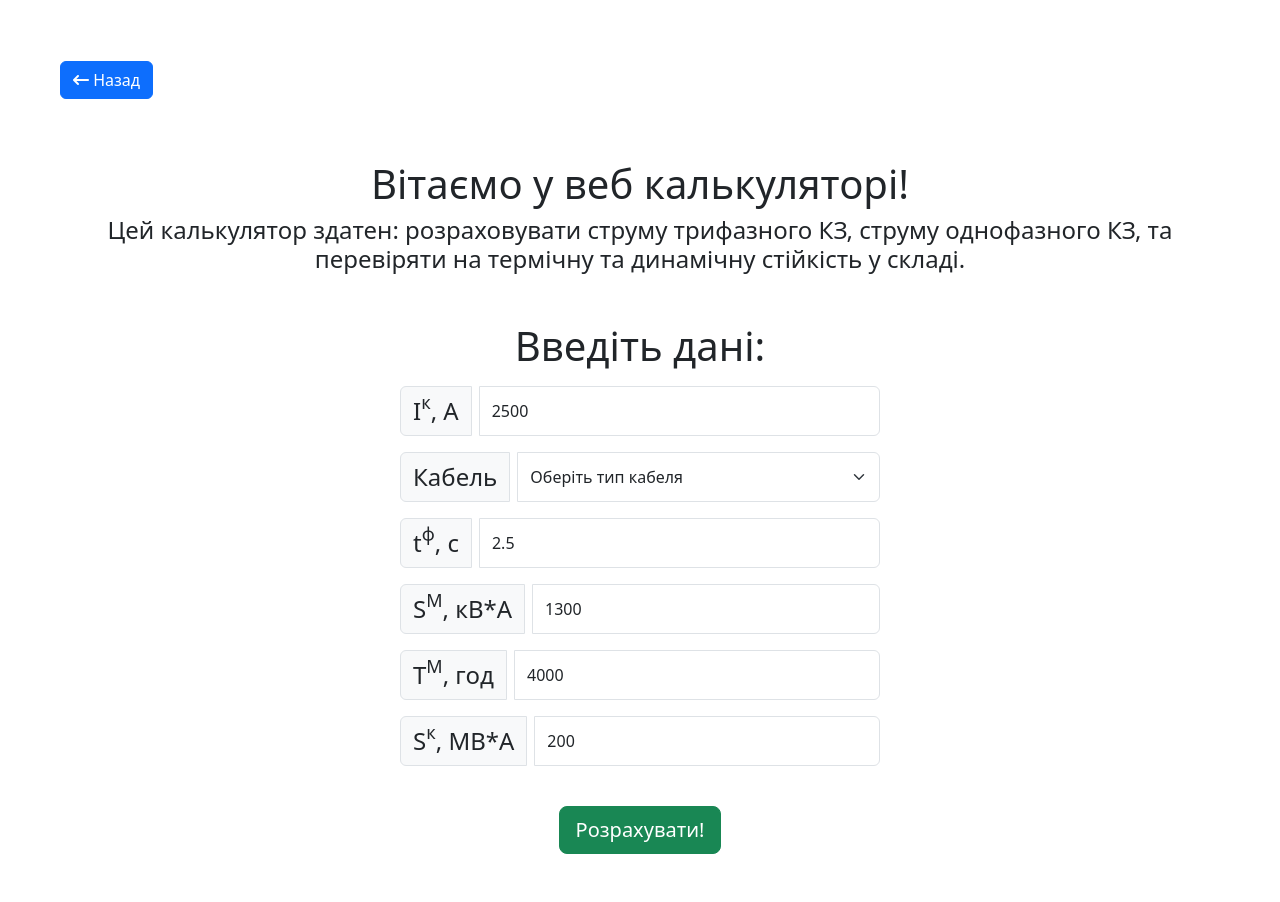
After one commit to youtipie18/Web-Programming-KPI, a Flask app: page /prac-4/task-1 in a window 1280 px wide. The commit adds this page. Run offline with Flask 3, Linux system fonts and the light colour scheme; some libraries are stand-ins or nearby versions.

Commit message:
Prac 4 finished

```diff
--- a/main.py
+++ b/main.py
@@ -378,6 +378,153 @@ def prac_3_task_1():
                            get_result_by_index=get_result_by_index)
 
 
+@app.route("/prac-4/task-1", methods=["GET", "POST"])
+def prac_4_task_1():
+    if request.method == "POST":
+        try:
+            # Отримання користувацього вводу
+            # Також заміняємо ',' на '.' для коректного переведення строки у float
+            cabel = int(request.form.get("cabel"))
+            Ik = float(request.form.get("Ik").replace(",", "."))
+            tf = float(request.form.get("tf").replace(",", "."))
+            Sm = float(request.form.get("Sm").replace(",", "."))
+            Tm = float(request.form.get("Tm").replace(",", "."))
+            Sk = float(request.form.get("Sk").replace(",", "."))
+
+            # 1
+            # Розрахунковий струм для нормального і післяаварійного режимів
+            Im = (Sm / 2) / (math.sqrt(3) * 10)
+            Im_pa = 2 * Im
+            # Отримуємо економічну густину струму
+            jek = get_jek(cabel, Tm)
+            # Рахуємо економічний переріз
+            sek = Im / jek
+            # Шукаємо мінімальний переріз
+            s_min = (Ik * math.sqrt(tf)) / 92
+            # На основі мінімального перерізу шукаємо кабель з потрібним перерізом
+            s = get_cross_section(s_min)
+
+            # 2
+            # Рауємо опори елементів
+            Xc = 10.5 ** 2 / Sk
+            Xt = (10.5 / 100) * (10.5 ** 2 / 6.3)
+            # Сумарний опір
+            Xe = Xc + Xt
+            # Початкове діюче значення струму трифазного КЗ
+            Ip0 = 10.5 / (math.sqrt(3) * Xe)
+
+            # 3
+            # Сталі дані, передані з підстанції
+            Rcn = 10.65
+            Xcn = 24.02
+            Rcmin = 34.88
+            Xcmin = 65.68
+            Uk_max = 11.1
+            Uvn = 115
+            Unn = 11
+            Snomt = 6.3
+
+            # Розрахуємо реактивний опір силового трансформатора
+            Xt = (Uk_max * Uvn ** 2) / (100 * Snomt)
+            # Розрахуємо опори на шинах 10 кВ в нормальному та мінімальному режимах,
+            # що приведені до напруги 110 кВ
+            Rsh = Rcn
+            Xsh = Xcn + Xt
+            Zsh = math.sqrt(Rsh ** 2 + Xsh ** 2)
+            Rshmin = Rcmin
+            Xshmin = Xcmin + Xt
+            Zshmin = math.sqrt(Rshmin ** 2 + Xshmin ** 2)
+            # Розраховуємо струми трифазного та двофазного КЗ на шинах 10 кВ
+            # в нормальному та мінімальному режимах, приведені до напруги 110 кВ
+            Ish_3 = (Uvn * 10 ** 3) / (math.sqrt(3) * Zsh)
+            Ish_2 = Ish_3 * math.sqrt(3) / 2
+            Ish_min_3 = (Uvn * 10 ** 3) / (math.sqrt(3) * Zshmin)
+            Ish_min_2 = Ish_min_3 * math.sqrt(3) / 2
+            # Розраховуємо коефіцієнт приведення для визначення дійсних струмів на шинах 10 кВ
+            kpr = Unn ** 2 / Uvn ** 2
+            # Розраховуємо опори на шинах 10 кВ в нормальному
+            # та мінімальному режимах і заносимо їх в карту вставок
+            Rshn = Rsh * kpr
+            Xshn = Xsh * kpr
+            Zshn = math.sqrt(Rshn ** 2 + Xshn ** 2)
+            Rshn_min = Rshmin * kpr
+            Xshn_min = Xshmin * kpr
+            Zshn_min = math.sqrt(Rshn_min ** 2 + Xshn_min ** 2)
+            # Розраховуємо дійсні струми трифазного та двофазного КЗ
+            # на шинах 10 кВ в нормальному та мінімальному режимах
+            Ishn_3 = (Unn * 10 ** 3) / (math.sqrt(3) * Zshn)
+            Ishn_2 = Ishn_3 * math.sqrt(3) / 2
+            Ishn_min_3 = (Unn * 10 ** 3) / (math.sqrt(3) * Zshn_min)
+            Ishn_min_2 = Ishn_min_3 * math.sqrt(3) / 2
+
+            # Розрахунок струмів короткого замикання відхідних ліній 10 кВ
+            # Сталі дані, передані з підстанції
+            R0 = 0.64
+            X0 = 0.363
+            # Знайдемо резистанси та реактанси відрізка з найбільшим опором,
+            # попередньо знайшовши його довжину
+            Il = 0.2 + 0.35 + 0.2 + 0.6 + 2 + 2.55 + 3.37 + 3.1
+            Rl = Il * R0
+            Xl = Il * X0
+            # Розрахуємо опори в нормальному та мінімальному режимах
+            Ren = Rl + Rshn
+            Xen = Xl + Xshn
+            Zen = math.sqrt(Ren ** 2 + Xen ** 2)
+            Ren_min = Rl + Rshn_min
+            Xen_min = Xl + Xshn_min
+            Zen_min = math.sqrt(Ren_min ** 2 + Xen_min ** 2)
+            # Розрахуємо струми трифазного і двофазного КЗ
+            # в нормальному та мінімальному режимах:
+            Iln_3 = (Unn * 10 ** 3) / (math.sqrt(3) * Zen)
+            Iln_2 = Iln_3 * math.sqrt(3) / 2
+            Iln_min_3 = (Unn * 10 ** 3) / (math.sqrt(3) * Zen_min)
+            Iln_min_2 = Iln_min_3 * math.sqrt(3) / 2
+
+            # Заносимо усі результати у список
+            results = {
+                "sek": round(sek, 2),
+                "s": s,
+                "Im": round(Im, 2),
+                "Im_pa": round(Im_pa, 2),
+                "Ip0": round(Ip0, 2),
+                "Ish_3": round(Ish_3, 2),
+                "Ish_2": round(Ish_2, 2),
+                "Ish_min_3": round(Ish_min_3, 2),
+                "Ish_min_2": round(Ish_min_2, 2),
+                "Ishn_3": round(Ishn_3, 2),
+                "Ishn_2": round(Ishn_2, 2),
+                "Ishn_min_3": round(Ishn_min_3, 2),
+                "Ishn_min_2": round(Ishn_min_2, 2),
+                "Iln_3": round(Iln_3, 2),
+                "Iln_2": round(Iln_2, 2),
+                "Iln_min_3": round(Iln_min_3, 2),
+                "Iln_min_2": round(Iln_min_2, 2),
+            }
+
+            # Також створюємо список, який позначає користувацьки ввід
+            # Це створено для того, щоб після розрахунків, значення введені користувачем, лишились
+            default_values = {
+                "Ik": Ik,
+                "tf": tf,
+                "Sm": Sm,
+                "Tm": Tm,
+                "Sk": Sk
+            }
+
+        except Exception as e:
+            return abort(400, f"Bad values: {e}")
+
+        # Рендеримо сторінку разом з результатами обрахунків
+        return render_template("prac_4_task_1.html", default_values=default_values, results=results)
+    return render_template("prac_4_task_1.html", default_values={
+        "Ik": 2500,
+        "tf": 2.5,
+        "Sm": 1300,
+        "Tm": 4000,
+        "Sk": 200
+    })
+
+
 if __name__ == '__main__':
     # Запуск локального веб-серверу
     # Параметр debug встановлено на True,
--- /dev/null
+++ b/templates/prac_4_task_1.html
@@ -0,0 +1,113 @@
+{% extends "base.html" %}
+<!-- Спадкування від базового шаблону -->
+
+{% block head %}
+<title>Task 1</title>
+{% endblock %}
+
+{% block content %}
+<!-- Вміст головної сторінки -->
+
+<div class="pt-5 text-center">
+    <h1>Вітаємо у веб калькуляторі!</h1>
+    <h4>Цей калькулятор здатен: розраховувати струму трифазного КЗ, струму однофазного КЗ, та перевіряти на термічну та
+        динамічну стійкість у складі.</h4>
+
+    <!-- Створення форми для введення даних -->
+    <form class="mt-5" method="post">
+        <h1>Введіть дані:</h1>
+
+        <!-- Введення даних для кожного вхідного значення -->
+        <div class="input-container mx-auto" style="max-width: 30rem;">
+
+            <!-- Поле для введення даних
+             Інші поля виглядають так само, змінюється тільки назва поля -->
+            <div class="input-group mt-3 mb-3">
+                <label class="input-group-text fs-4 me-2">I<sup>к</sup>, A</label>
+                <input type="text" name="Ik" class="form-control" placeholder="Введіть значення..." aria-label="Hp"
+                       value="{{ default_values.get('Ik') }}"
+                       required>
+                <!-- Значення за змовчуванням беремо з масива, що передається до шаблону -->
+            </div>
+
+            <!-- Поле для вибору кабеля -->
+            <div class="input-group mt-3 mb-3">
+                <label class="input-group-text fs-4 me-2">Кабель</label>
+                <select name="cabel" class="form-select" required>
+                    <!-- Перелік опцій для вибору кабеля. Значення value означає індекс кабеля у json об'єкті -->
+                    <option value="">Оберіть тип кабеля</option>
+                    <option value="0">Мідні неізольовані проводи та шини</option>
+                    <option value="1">Алюмінієві неізольовані проводи та шини</option>
+                    <option value="2">Кабелі з паперовою і проводи з гумовою та полівінілхлоридною ізоляцією з мідними
+                        жилами
+                    </option>
+                    <option value="3">Кабелі з паперовою і проводи з гумовою та полівінілхлоридною ізоляцією з
+                        алюмінієвими жилами
+                    </option>
+                    <option value="4">Кабелі з гумовою та пластмасовою ізоляцією з мідними жилами</option>
+                    <option value="5">Кабелі з гумовою та пластмасовою ізоляцією з алюмінієвими жилами</option>
+                </select>
+            </div>
+
+            <div class="input-group mt-3 mb-3">
+                <label class="input-group-text fs-4 me-2">t<sup>ф</sup>, с</label>
+                <input type="text" name="tf" class="form-control" placeholder="Введіть значення..." aria-label="Hp"
+                       value="{{ default_values.get('tf') }}"
+                       required>
+            </div>
+
+            <div class="input-group mt-3 mb-3">
+                <label class="input-group-text fs-4 me-2">S<sup>М</sup>, кВ*А</label>
+                <input type="text" name="Sm" class="form-control" placeholder="Введіть значення..." aria-label="Hp"
+                       value="{{ default_values.get('Sm') }}"
+                       required>
+            </div>
+
+            <div class="input-group mt-3 mb-3">
+                <label class="input-group-text fs-4 me-2">T<sup>М</sup>, год</label>
+                <input type="text" name="Tm" class="form-control" placeholder="Введіть значення..." aria-label="Hp"
+                       value="{{ default_values.get('Tm') }}"
+                       required>
+            </div>
+
+            <div class="input-group mt-3 mb-3">
+                <label class="input-group-text fs-4 me-2">S<sup>к</sup>, МВ*А</label>
+                <input type="text" name="Sk" class="form-control" placeholder="Введіть значення..." aria-label="Hp"
+                       value="{{ default_values.get('Sk') }}"
+                       required>
+            </div>
+        </div>
+
+        <br>
+        <button type="submit" class="btn btn-lg btn-success">Розрахувати!</button>
+    </form>
+
+    <!-- Виведення результатів, якщо користувач надіслав дані за допомогою форми -->
+    {% if results %}
+    <h1>Результати:</h1>
+    <span class="d-block fs-4">1.1 Розрахунковий струм для нормального режиму: {{ results.get("Im") }} A.
+        Для післяаварійного режиму: {{ results.get("Im_pa") }} A;</span>
+    <span class="d-block fs-4">1.2 Економічний переріз становить: {{ results.get("sek") }}.
+        Переріз жил кабеля: {{ results.get("s") }};</span>
+    <span class="d-block fs-4">2. Початкове діюче значення струму трифазного КЗ становить:
+        {{ results.get("Ip0") }} кА;</span>
+    <span class="d-block fs-4">3.1 Струми трифазного та двофазного КЗ на шинах 10 кВ в нормальному та
+        мінімальному режимах, приведені до напруги 110 кВ:</span>
+    <span class="d-block fs-4">I<sub>ш</sub><sup>(3)</sup>={{ results.get("Ish_3") }} A;</span>
+    <span class="d-block fs-4">I<sub>ш</sub><sup>(2)</sup>={{ results.get("Ish_2") }} A;</span>
+    <span class="d-block fs-4">I<sub>ш.min</sub><sup>(3)</sup>={{ results.get("Ish_min_3") }} A;</span>
+    <span class="d-block fs-4">I<sub>ш.min</sub><sup>(2)</sup>={{ results.get("Ish_min_2") }} A;</span>
+    <span class="d-block fs-4">3.2 Дійсні струми трифазного та двофазного КЗ на шинах 10 кВ в нормальному
+        та мінімальному режимах:</span>
+    <span class="d-block fs-4">I<sub>ш.н</sub><sup>(3)</sup>={{ results.get("Ishn_3") }} A;</span>
+    <span class="d-block fs-4">I<sub>ш.н</sub><sup>(2)</sup>={{ results.get("Ishn_2") }} A;</span>
+    <span class="d-block fs-4">I<sub>ш.н.min</sub><sup>(3)</sup>={{ results.get("Ishn_min_3") }} A;</span>
+    <span class="d-block fs-4">I<sub>ш.н.min</sub><sup>(2)</sup>={{ results.get("Ishn_min_2") }} A;</span>
+    <span class="d-block fs-4">3.3 Струми короткого замикання:</span>
+    <span class="d-block fs-4">I<sub>л.н</sub><sup>(3)</sup>={{ results.get("Iln_3") }} A;</span>
+    <span class="d-block fs-4">I<sub>л.н</sub><sup>(2)</sup>={{ results.get("Iln_2") }} A;</span>
+    <span class="d-block fs-4">I<sub>л.н.min</sub><sup>(3)</sup>={{ results.get("Iln_min_3") }} A;</span>
+    <span class="d-block fs-4">I<sub>л.н.min</sub><sup>(2)</sup>={{ results.get("Iln_min_2") }} A;</span>
+    {% endif %}
+</div>
+{% endblock %}
```
Also changed, not shown: instance/prac_4_cabels_data.json (added, +26 -0 lines), templates/index.html (+17 -0 lines), utils.py (+24 -0 lines).
